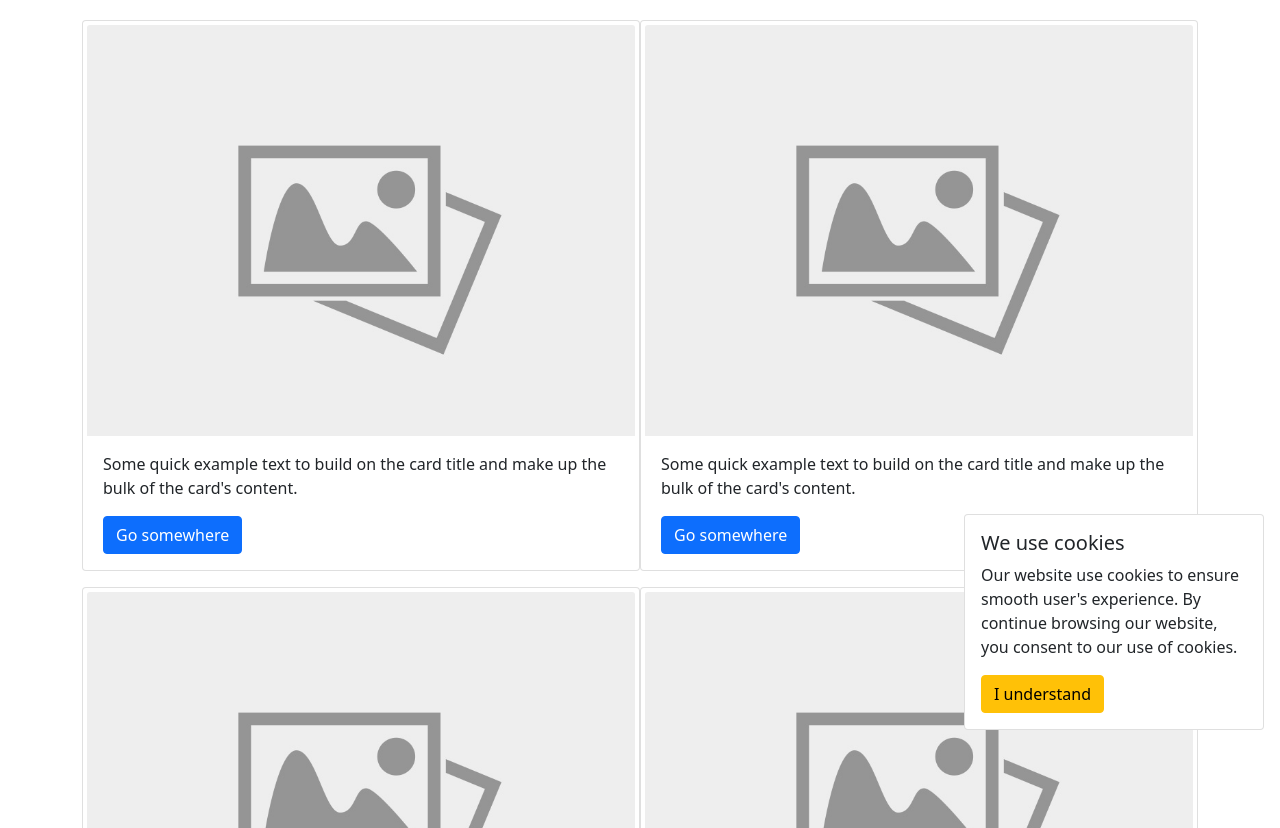
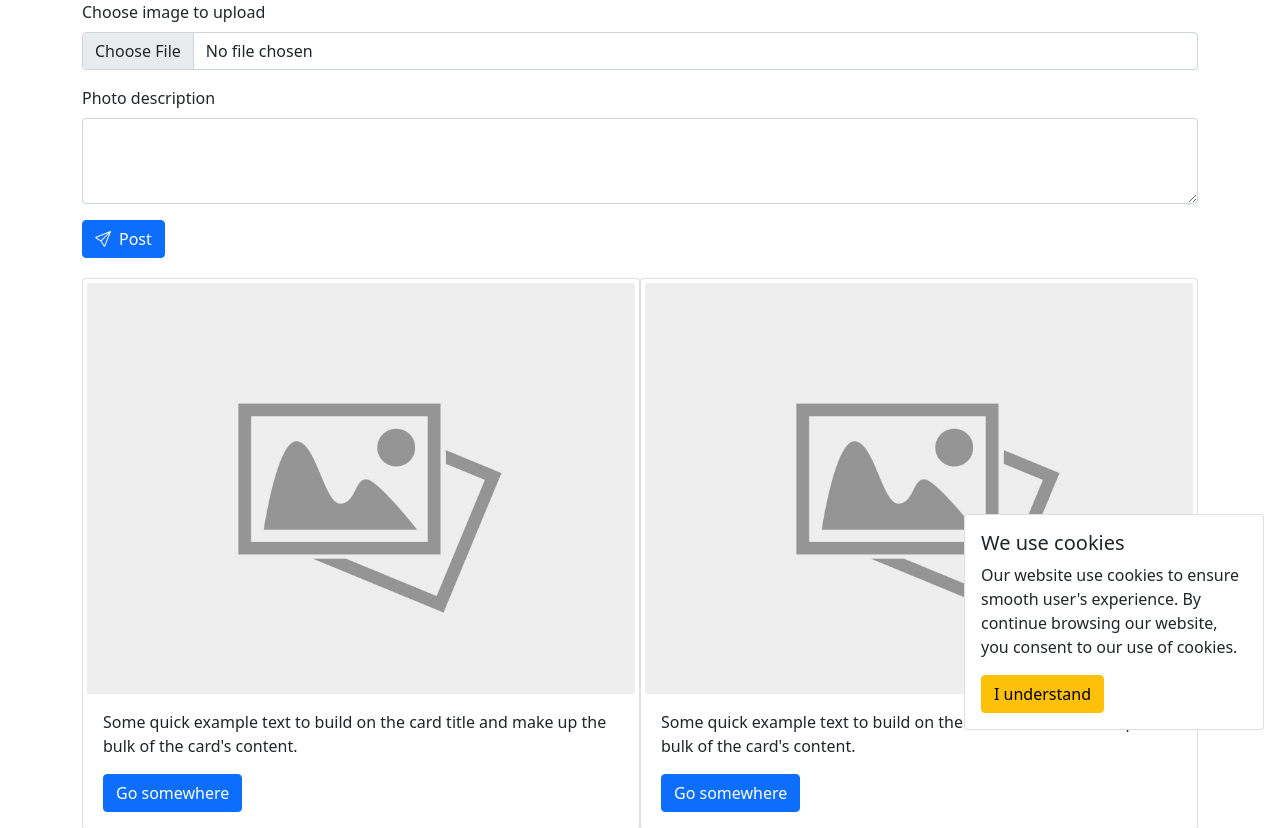
Before and after one commit to MichaelHo02/COSC2430-FullstackWebApplication, a PHP site: page / in a window 1280 px wide. Shown: the part 54-882 px from the top of the page. Run offline with PHP 8.4, Linux system fonts and the light colour scheme.

Commit message:
Add posting section

```diff
--- /dev/null
+++ b/include/post.php
@@ -0,0 +1,16 @@
+<div class="container">
+    <form action="" method="post">
+
+        <div class="mb-3">
+            <label for="exampleFormControlTextarea1" class="form-label">Choose image to upload</label>
+            <input type="file" name="" id="" class="form-control">
+        </div>
+
+        <div class="mb-3">
+            <label for="post-desc" class="form-label">Photo description</label>
+            <textarea class="form-control" id="post-desc" rows="3"></textarea>
+        </div>
+
+        <button name="submit" type="submit" class="btn btn-primary post-submit"><i class="bi bi-send me-2"></i>Post</button>
+    </form>
+</div>
--- a/index.php
+++ b/index.php
@@ -6,6 +6,7 @@
     <meta http-equiv="X-UA-Compatible" content="IE=edge">
     <meta name="viewport" content="width=device-width, initial-scale=1.0">
     <title>1nstagram</title>
+    <link rel="stylesheet" href="https://cdn.jsdelivr.net/npm/bootstrap-icons@1.8.1/font/bootstrap-icons.css">
     <link href="https://cdn.jsdelivr.net/npm/bootstrap@5.1.3/dist/css/bootstrap.min.css" rel="stylesheet" integrity="sha384-1BmE4kWBq78iYhFldvKuhfTAU6auU8tT94WrHftjDbrCEXSU1oBoqyl2QvZ6jIW3" crossorigin="anonymous">
     <link rel="stylesheet" href="./assets/css/gdpr.css">
     <script src="./assets/js/gdpr.js" defer></script>
@@ -17,6 +18,11 @@
         ?>
 
     <main>
+
+        <?php
+            include "./include/post.php";
+        ?>
+
         <div class="container mt-1">
             <div class="row justify-content-center">
                 <?php
```
